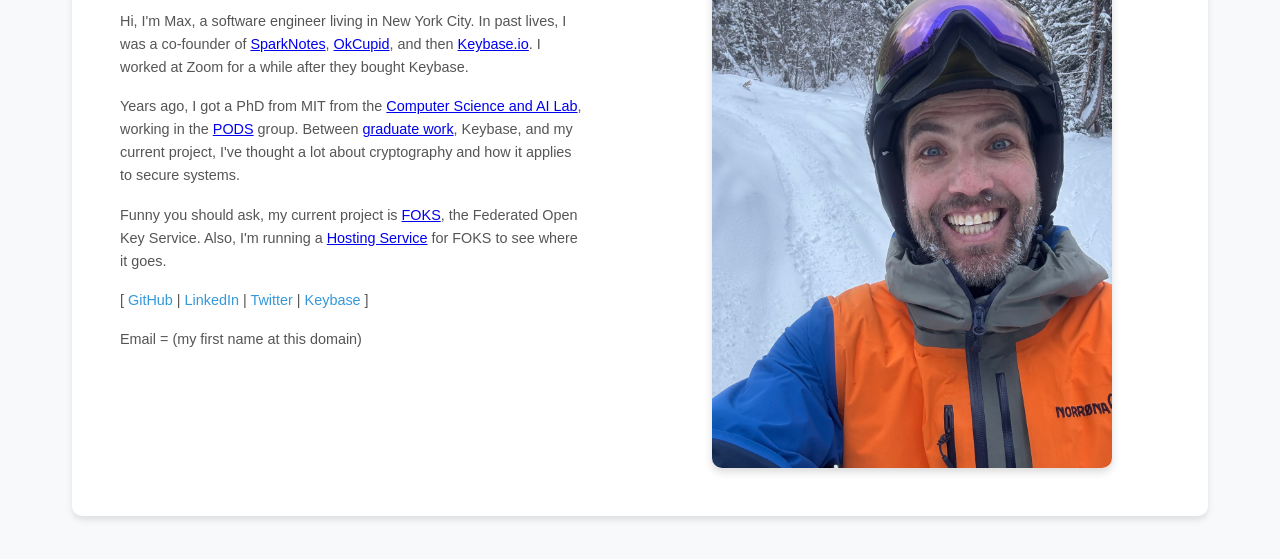
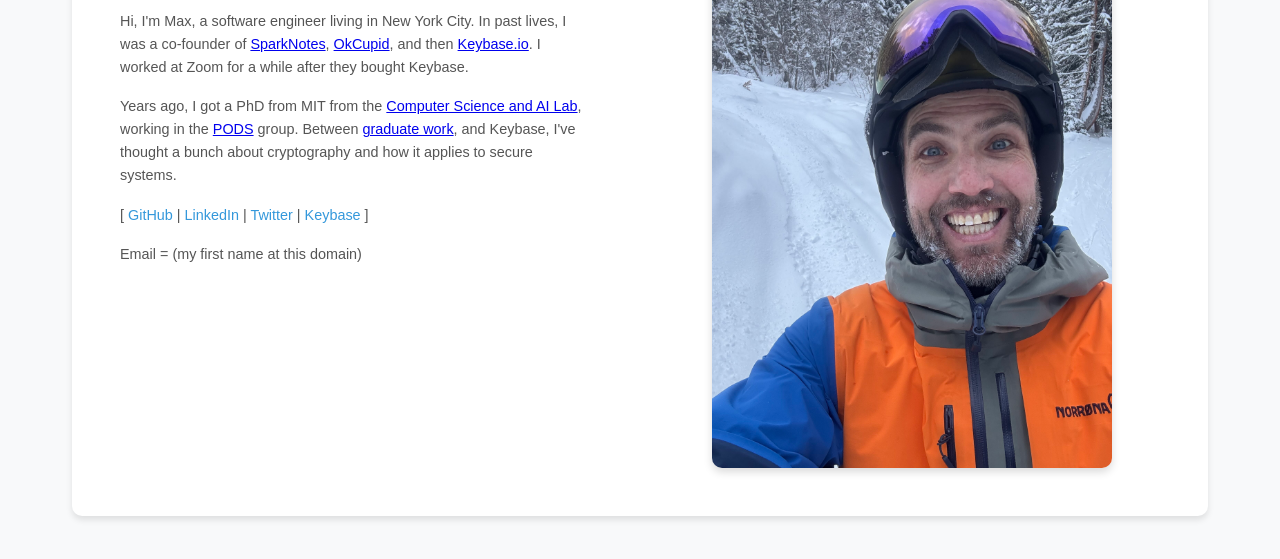
Before and after one commit to maxtaco/maxk.org, a plain HTML site: page index.html in a window 1280 px wide. Shown: the part 145-704 px from the top of the page. Drawn offline with Linux system fonts and the light colour scheme.

Commit message:
obscure the plan for now

```diff
--- a/index.html
+++ b/index.html
@@ -21,14 +21,9 @@
                         Years ago, I got a PhD from MIT from the  <a href="https://www.csail.mit.edu">Computer Science and AI Lab</a>,
                         working in the <a href="https://pdos.csail.mit.edu">PODS</a> group. Between
                         <a href="phd-thesis.pdf">graduate work</a>,
-                        Keybase, and my current project, I've thought a lot about cryptography and how it applies
+                        and Keybase, I've thought a bunch about cryptography and how it applies
                         to secure systems.
                         </p>
-                        <p>
-                        Funny you should ask, my current project is <a href="https://foks.pub">FOKS</a>, the
-                        Federated Open Key Service. Also, I'm running a <a href="https://w.foks.app">Hosting Service</a>
-                        for FOKS to see where it goes.
-                    </p>
                 </div>
 
                 <div class="social">
```
